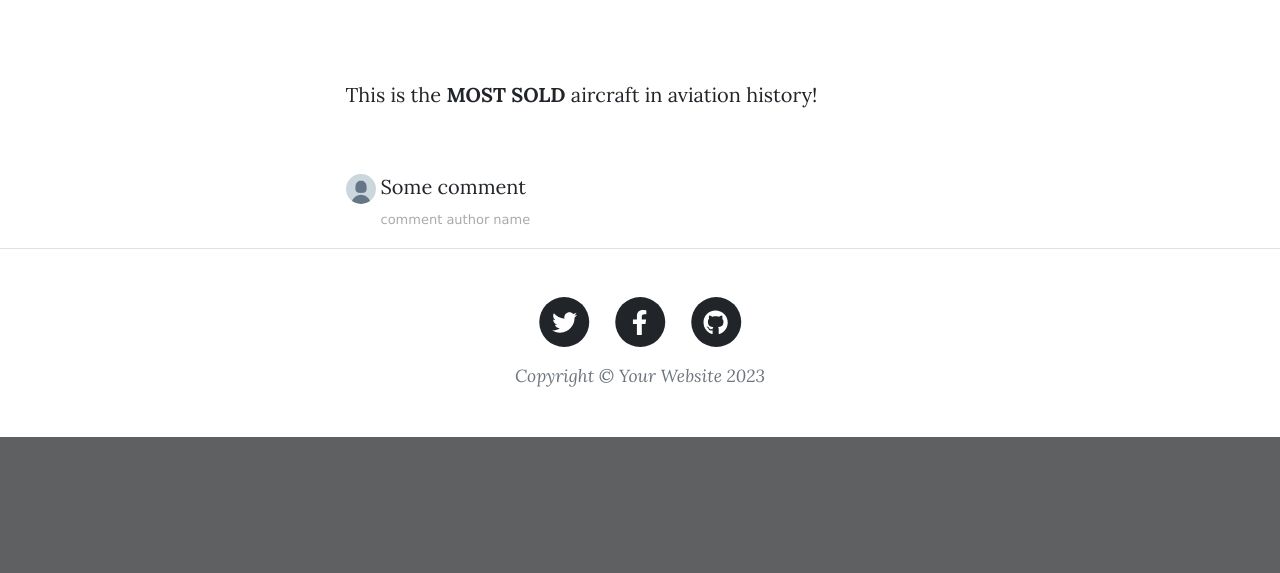
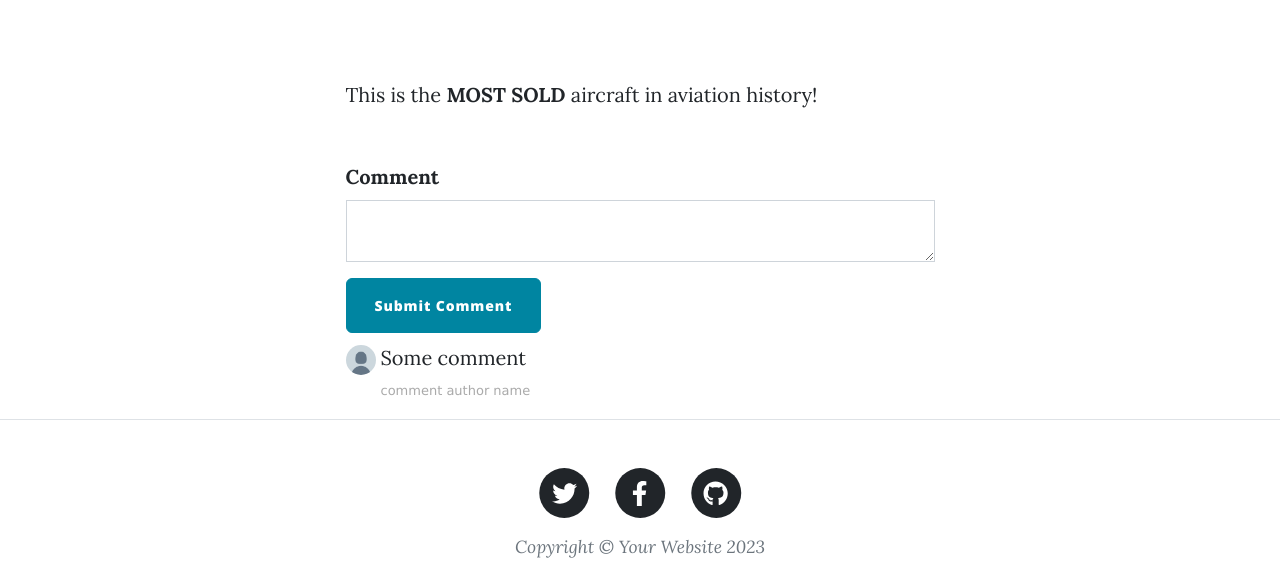
Before and after one commit to rveliza/blog_flask_authentication, a Flask app: page /post/1 in a window 1280 px wide. Shown: the part 566-1139 px from the top of the page. Before the commit the page ends 1003 px from the top, so only its background shows below. Run offline with Flask 3, Linux system fonts and the light colour scheme; data comes from the database, SQL or seed files in the repository; some libraries are stand-ins or nearby versions.

Commit message:
Create a CommentForm and render in post.html

```diff
--- a/forms.py
+++ b/forms.py
@@ -27,4 +27,7 @@ class LoginForm(FlaskForm):
     submit = SubmitField("Let Me In!")
 
 
-# TODO: Create a CommentForm so users can leave comments below posts
+# Create a CommentForm so users can leave comments below posts
+class CommentForm(FlaskForm):
+    comment_text = CKEditorField("Comment", validators=[DataRequired()])
+    submit = SubmitField("Submit Comment")
--- a/main.py
+++ b/main.py
@@ -10,7 +10,7 @@ from sqlalchemy import Integer, String, Text
 from functools import wraps
 from werkzeug.security import generate_password_hash, check_password_hash
 # Import your forms from the forms.py
-from forms import CreatePostForm, RegisterForm, LoginForm
+from forms import CreatePostForm, RegisterForm, LoginForm, CommentForm
 from functools import wraps
 
 # Create admin only decorator
@@ -179,7 +179,9 @@ def get_all_posts():
 @app.route("/post/<int:post_id>")
 def show_post(post_id):
     requested_post = db.get_or_404(BlogPost, post_id)
-    return render_template("post.html", post=requested_post)
+    # Add the CommentForm to the route
+    comment_form = CommentForm()
+    return render_template("post.html", post=requested_post, form=comment_form)
 
 
 # Use a decorator so only an admin user can create a new post
--- a/templates/post.html
+++ b/templates/post.html
@@ -1,3 +1,4 @@
+{% from "bootstrap5/form.html" import render_form %}
 {% include "header.html" %}
 
 <!-- Page Header-->
@@ -37,9 +38,12 @@
         {% endif %}
 
         <!-- Comments Area -->
-        <!-- TODO: Add a CKEditor for commenting below -->
+        <!-- Add a CKEditor for commenting below -->
+        {{ ckeditor.load() }}
+        {{ ckeditor.config(name='comment_text') }}
         <div class="comment">
           <!-- TODO: Show all the comments on a post -->
+          {{ render_form(form, novalidate=True, button_map={"submit": "primary"}) }}
           <ul class="commentList">
             <li>
               <div class="commenterImage">
```
